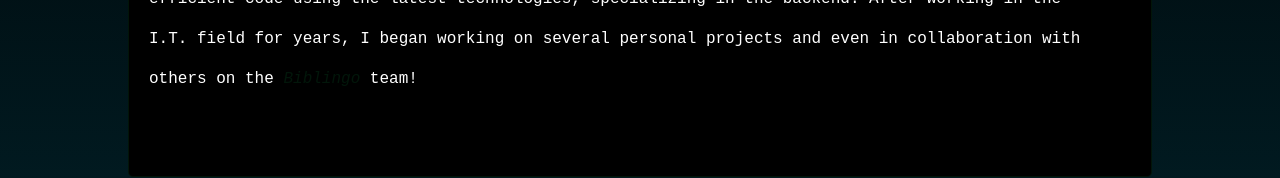
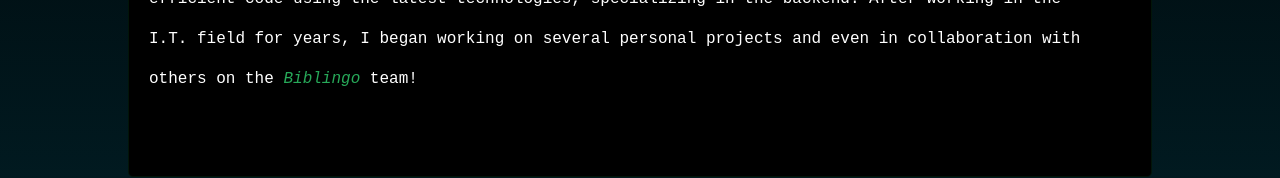
Before and after one commit to ADCogburn/adcogburn.github.io, a plain HTML site: page index.html in a window 1280 px wide. Shown: the part 428-606 px from the top of the page. Drawn offline with nearby package versions, Linux system fonts and the light colour scheme; a script that the page names is missing; a web font is replaced by a local one.

Commit message:
color fix

```diff
--- a/style.css
+++ b/style.css
@@ -143,7 +143,7 @@ padding-top: 20px;
 p a {
 font-style: italic;
 text-decoration: none;
-color: var(--clr-drk-green);
+color: var(--clr-lght-green);
 }
 
 p a:visited{
```
